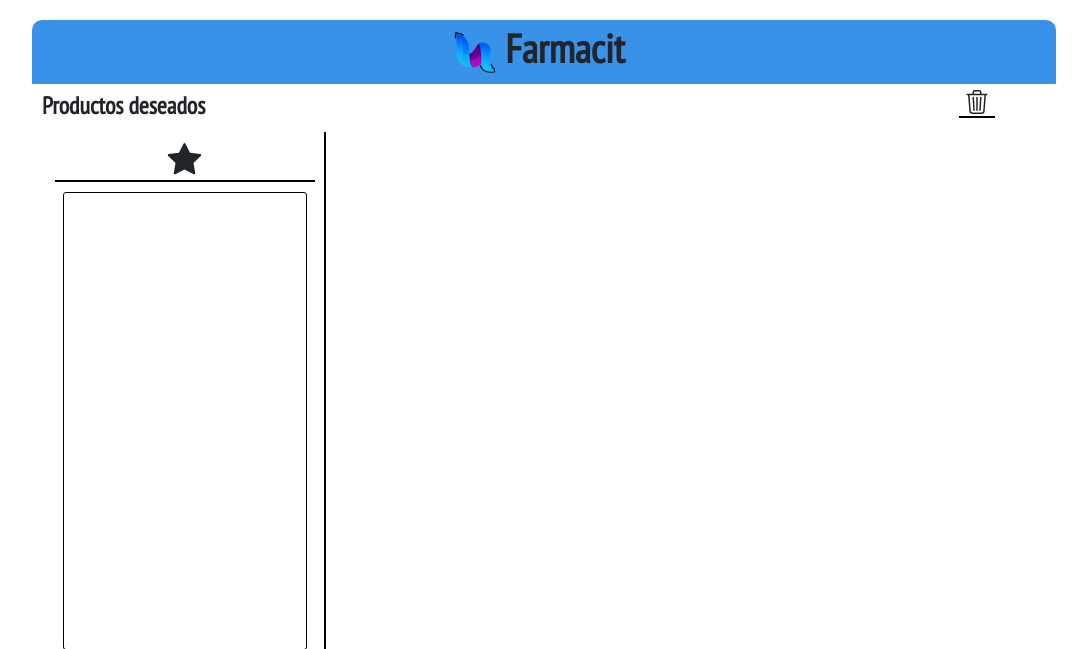
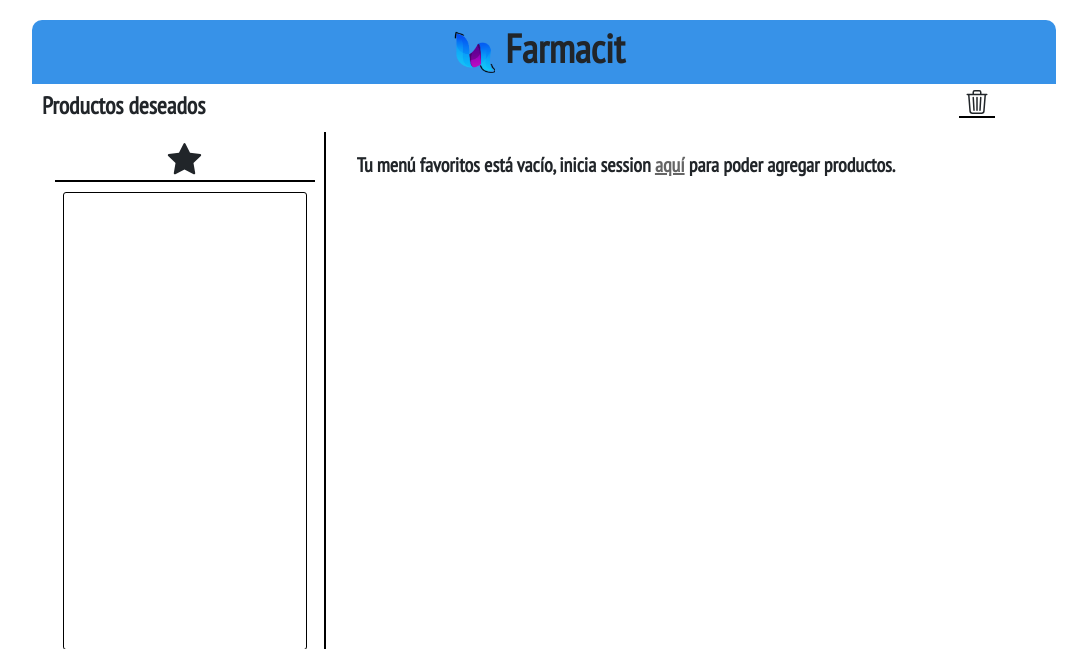
Before and after one commit to JefersonLeandro/Farmacit, a Flask app: page /productos_deseados in a window 1280 px wide. Shown: the top 649 px of the page, without its empty margins (96-1183 px from the left). Run offline with Flask 2, Linux system fonts and the light colour scheme; some libraries are stand-ins or nearby versions.

Commit message:
termine la vista de deseados y deje limpio el codigo

```diff
--- a/app/models/ProductoDeseado.py
+++ b/app/models/ProductoDeseado.py
@@ -1,7 +1,9 @@
 from app.extensiones import db
+from sqlalchemy import UniqueConstraint
 
 class ProductoDeseado (db.Model):
     __tablename__ = "ProductosDeseados"
     idProductoDeseado=db.Column(db.Integer, primary_key=True)
-    idPersona =db.Column(db.Integer, db.ForeignKey('Personas.idPersona'), nullable=False)
+    idPersona =db.Column(db.Integer, db.ForeignKey('Personas.idPersona'), nullable=False )
     idProducto =db.Column(db.Integer, db.ForeignKey('Productos.idProducto'), nullable=False)
+    __table_args__ = (UniqueConstraint('idProducto', 'idPersona'), )#datos unicos no se pueden repetir
--- a/app/routes/agregados_routes/favoritos_routes.py
+++ b/app/routes/agregados_routes/favoritos_routes.py
@@ -5,6 +5,7 @@ from app.models.Imagen import Imagen
 from app.models.Producto import Producto
 from app.models.ProductoDeseado import ProductoDeseado
 from app import db
+from sqlalchemy.exc import IntegrityError
 
 
 
@@ -14,7 +15,6 @@ bp = Blueprint('bp_favoritos', __name__)
 def index():
 
     if current_user.is_authenticated:
-        # SELECT p.idProducto, p.nombreProducto, p.descripcionUnidad, p.descripcionProductoGeneral, p.precioProducto, d.idProductoD, i.nombreImagen , i.tipoImagen FROM productodeseado d JOIN producto p ON d.idProducto = p.idProducto JOIN imagen i ON p.idProducto = i.idProducto WHERE d.idPersona = 315 AND i.tipoimagen = 0 ORDER BY idProductoD ASC;
 
         resultados = (
             db.session.query(ProductoDeseado, Producto, Imagen)
@@ -34,11 +34,14 @@ def acciones():
 
     if current_user.is_authenticated and  request.method == 'POST':
 
-        idProductoDeseado = request.form['fIdProductoDeseado']
+        idProductoDeseado = request.form.get('fIdProductoDeseado', 0)
         accion = request.form['fAccion']
 
         if accion == "Ingresar":
             return insertar()
+
+        elif accion == "Eliminar":
+            eliminar(idProductoDeseado)
 
         elif accion == "EliminarTodo":
            eliminarTodo()
@@ -49,10 +52,32 @@ def acciones():
 
 def insertar():
 
-    return "funcion insertar"
+
+    idProducto = request.form["fIdProducto"]
+    productoDeseado = ProductoDeseado.query.filter_by(idProducto=idProducto, idPersona=current_user.idPersona).first()
+
+    if not productoDeseado:
+        # si no exite lo inserta
+        nuevoProductoDeseado = ProductoDeseado(idProductoDeseado=None, idPersona=current_user.idPersona, idProducto=idProducto)
+        db.session.add(nuevoProductoDeseado)
+
+        try:
+            db.session.commit()
+        except IntegrityError:
+            # Se producirá una excepción si hay una violación de restricción única
+            db.session.rollback()
+
+    return redirect(url_for("bp_inicio.index"))
 
 
 def eliminarTodo():
 
-    db.session.query(ProductoDeseado).delete()
+    id_persona = current_user.idPersona
+    db.session.query(ProductoDeseado).filter_by(idPersona=id_persona).delete()
     db.session.commit()
+
+def eliminar(idProductoDeseado):
+
+    productoDeseado = ProductoDeseado.query.get_or_404(idProductoDeseado)
+    db.session.delete(productoDeseado)
+    db.session.commit()
--- a/app/static/styles/style.css
+++ b/app/static/styles/style.css
@@ -1266,7 +1266,7 @@ a:visited{
 
 .cajaPD{
 
-    height: 24vh;
+    height: 21vh;
     /* border: 3px solid yellow; */
 }
 .dividirD{
--- a/app/templates/agregados/favoritos.html
+++ b/app/templates/agregados/favoritos.html
@@ -5,11 +5,9 @@
     <meta charset="UTF-8">
     <meta http-equiv="X-UA-Compatible" content="IE=edge">
     <meta name="viewport" content="width=device-width, initial-scale=1.0">
-    <title>Tabla Productos deseados</title>
+    <title>Productos deseados</title>
 
-    <script src="Public/Jquery/jquery-3.6.4.min.js"></script>
     <link rel="stylesheet" href="{{ url_for('static', filename='styles/style.css') }}">
-    <!-- <script src="Public/bootstrap/bootstrap-5.3.0-alpha1-dist/js/bootstrap.bundle.js"></script> -->
     <link rel="stylesheet" href="{{ url_for('static', filename='bootstrap-5.3.0/css/bootstrap.css') }}">
 
 
@@ -17,11 +15,7 @@
 
 <body>
 
-
-
     <main>
-
-
     <div class="cerrarVentanaG">
          <div class="overLay">
                 <div class="formVentana">
@@ -153,84 +147,24 @@
                         <div id="lineaLateral"></div>
                         <div id="productosGeneral">
                             <div id="productoD">
-                                <div>
-
-<!--
-                                    <c:if test="${not empty (sessionScope.idPersona)}">
-                                        <c:forEach items="${unProductoD.listar(0,sessionScope.idPersona)}" var= "elProductoD">
-
-
-
-                                            <a href='#'><div class='cajaPD' id="${elProductoD.idProductoD}">
-                                                <h6></h6>
-                                                <h6>${elProductoD.nombreProducto}</h6>
-                                                <div class='dividirD'>
-                                                    <div class='descripcionP'>
-                                                        <div class='descripcionR'>
-                                                            <p>${elProductoD.descripcionProductoGeneral}</p>
-                                                        </div></a>
-
-                                                    <div id='botonesCE'>
-                                                        <Form class='botonG' action='controladorProductoDeseado' method='post'>
-                                                            <button type='button' name='#' class='buttonComprar' id='botonC'>Comprar</button>
-                                                            <input type="hidden" name="fIdProducto" value="${elProductoD.idProducto}" />
-                                                            <button type='submit' name='fAccion' value='Eliminar' class='buttonComprar' id='botonC'>Eliminar</button>
-                                                        </Form>
-                                                    </div>
-                                                </div>
-                                                <div class='divImagen'>
-                                                    <a href='#' class='imagenProducto'>
-                                                        <img src="Public/imgs/${elProductoD.nombreImagen}"
-                                                            alt="${elProductoD.nombreProducto}" class='imgsG' width='100%'
-                                                            height='100px'>
-                                                    </a>
-                                                </div>
-                                            </div>
-                                            </div>
-
-
-
-                                        </c:forEach>
-
-
-
-
-
-                                    </c:if> -->
-
-                                     <!-- <c:if test="${ empty (sessionScope.idPersona)}">
-
-                                         <div class='alert alert-dark-tranparent' role='alert'>
-                                            <h5>Tu menú favoritos está vacío, Regístrate <a href='controladorDireccionamiento?opcion=Registro' style='text-decoration: underline; opacity: 0.6;'>aquí</a> para poder agregar productos.</h5>
-                                        </div>
-
-
-                                    </c:if> -->
-
-                                    <!-- VERIFICAR LOGICA Y MIRAR LA ETIQUETA A PARA DEJARLA BIEN IDENTADA> -->
-
 
 
                                 {% for productoDeseado, producto, imagen in productos %}
 
+                                    <a href="#" style="display: inline-block;"> <h6>{{producto.nombreProducto}}</h6></a>
+                                    <div class='cajaPD' id="{{productoDeseado.idProductoDeseado}}">
 
-                                            <a href='#'>
-                                                <div class='cajaPD' id="{{productoDeseado.idProductoDeseado}}">
-                                                    <h6></h6>
-                                                    <h6>{{producto.nombreProducto}}</h6>
                                         <div class='dividirD'>
                                             <div class='descripcionP'>
                                                 <div class='descripcionR'>
                                                     <p>{{producto.descripcionProductoGeneral}}</p>
                                                 </div>
-                                            </a>
-
                                                 <div id='botonesCE'>
-                                                                <Form class='botonG' action='controladorProductoDeseado' method='post'>
+                                                    <form class='botonG' action="{{url_for('bp_favoritos.acciones')}}" method='post'>
                                                         <button type='button' name='#' class='buttonComprar' id='botonC'>Comprar</button>
-                                                                    <input type="hidden" name="fIdProducto" value="{{producto.idProducto}}" />
+                                                        <input type="hidden" name="fIdProductoDeseado" value="{{productoDeseado.idProductoDeseado}}" />
                                                         <button type='submit' name='fAccion' value='Eliminar' class='buttonComprar' id='botonC'>Eliminar</button>
-                                                                </Form>
+                                                    </form>
                                                 </div>
                                             </div>
                                             <div class='divImagen'>
@@ -245,7 +179,15 @@
 
                                 {% endfor %}
 
+                                {% if not (current_user.is_authenticated) %}
+                                    <div class='alert alert-dark-tranparent' role='alert'>
+                                        <h5>Tu menú favoritos está vacío, inicia session <a href='{{url_for("bp_login.login")}}' style='text-decoration: underline; opacity: 0.6;'>aquí</a> para poder agregar productos.</h5>
                                     </div>
+                                {% elif current_user.is_authenticated and tamano == 0 %}
+
+                                    <h5>Tu menú favoritos esta vacio</h5>
+
+                                {% endif %}
                         </div>
                         </div>
                     </div>
@@ -273,7 +215,7 @@
             </div>
         </div>
 
-
+        <!-- En vez de mostrar los productos a la derecha se puede hacer un slaider con la imagenes del productos y dos flechas para pasar al siguiente <[===]> y aun lado la descripcion descripcion con el precio  -->
         <!-- ventana emergente  -->
 
         <style>
```
Also changed, not shown: app/templates/index.html (+13 -8 lines). Lines whose indentation alone changed are shown as unchanged.
